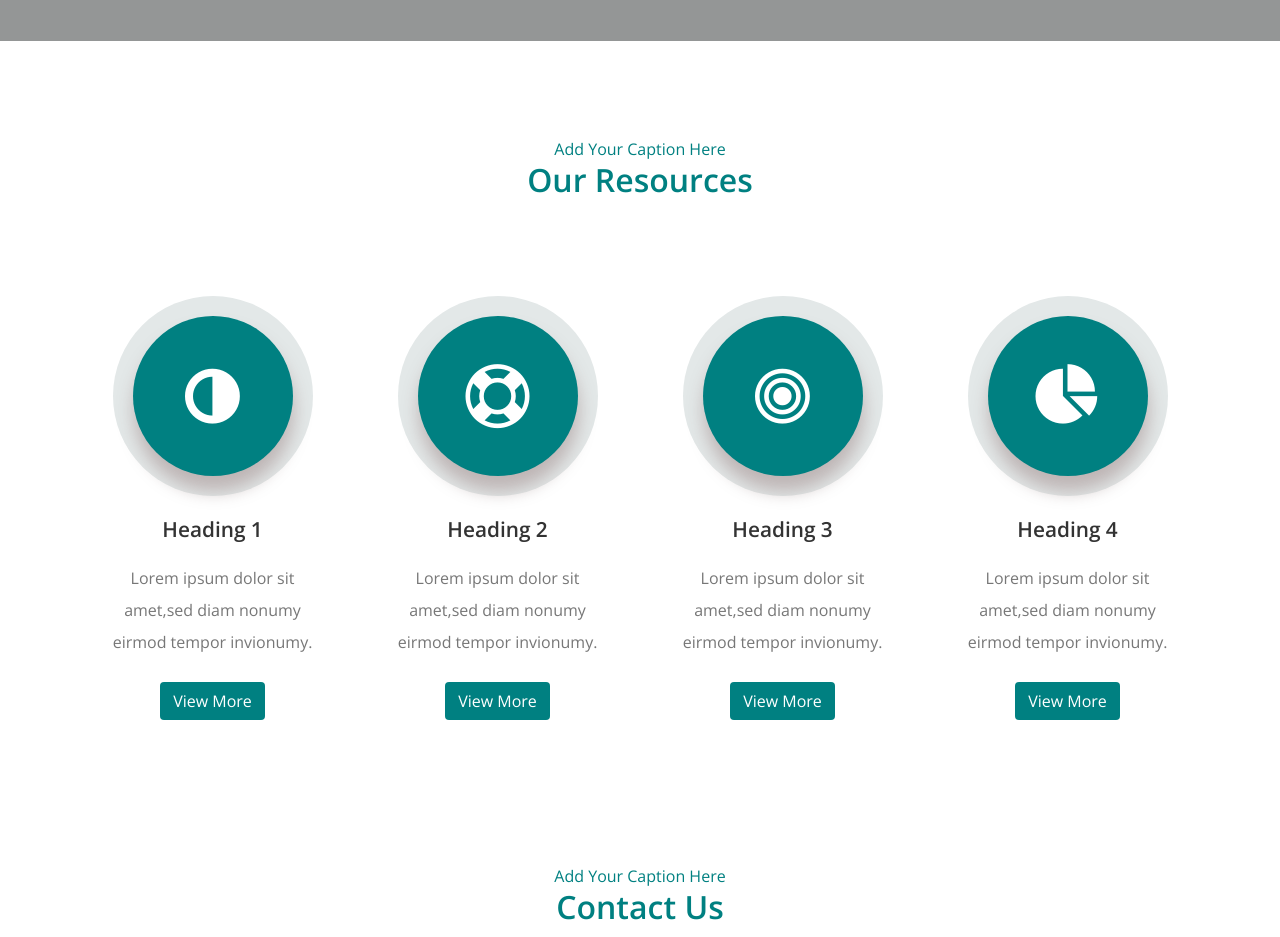
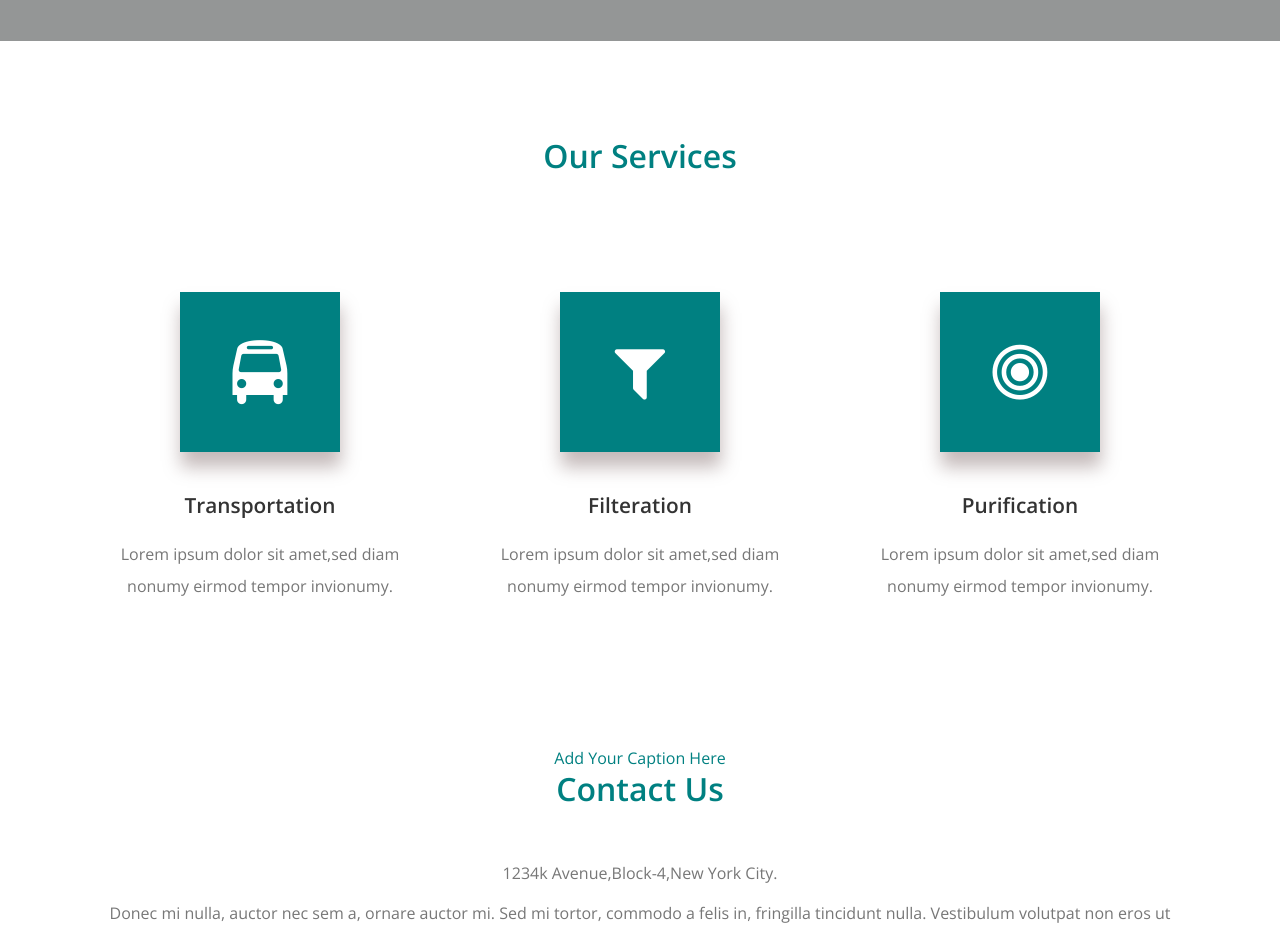
Before and after one commit to TechNest-pk/Vibrant-webiste, a plain HTML site: page index.html in a window 1280 px wide. Shown: the part 3340-4277 px from the top of the page. Drawn offline with nearby package versions, Linux system fonts and the light colour scheme.

Commit message:
Our Services updated

```diff
--- a/css/style.css
+++ b/css/style.css
@@ -276,11 +276,11 @@ h4.item-title {
 }
 
 .ih-item.circle {
-    border-radius: 50%;
+    /* border-radius: 50%; */
     width: 200px;
     height: 200px;
     margin: 0 auto;
-    background: #e3e8e8;
+    background: white;
 }
 
 .ih-item-desc p {
@@ -297,7 +297,7 @@ h4.item-title {
     -webkit-box-shadow: 5px 10px 10px 0px rgba(216, 216, 216, 0.78);
     -moz-box-shadow: 5px 10px 10px 0px rgba(216, 216, 216, 0.78);
     box-shadow: 1px 15px 17px 0px rgba(180, 167, 167, 0.78);
-    border-radius: 50%;
+    /* border-radius: 50%; */
 }
 
 .ih-item.circle .info h3 {
--- a/index.html
+++ b/index.html
@@ -386,45 +386,44 @@ License URL: http://creativecommons.org/licenses/by/3.0/
     <div class="w3_pvt-works pt-sm-5 pt-4" id="services">
         <div class="container py-lg-5">
             <div class="sec-main text-center pb-lg-4 pb-4">
-                <span class="sub-title">add your caption here</span>
-                <h4 class="w3pvt-title">our resources
+                <!-- <span class="sub-title">add your caption here</span> -->
+                <h4 class="w3pvt-title">our Services
                 </h4>
             </div>
             <div class="row space-sec pt-4 mt-lg-5">
-                <div class="col-lg-3 col-sm-6 text-center">
+                <div class="col-lg-4 col-sm-6 text-center">
                     <div class="ih-item circle info_circle_icon d-flex align-items-center justify-content-center bg-theme">
-                        <span class="fa fa-adjust bg-theme " aria-hidden="true"></span>
+                        <span class="fa fa-bus bg-theme " aria-hidden="true"></span>
                     </div>
                     <div class="ih-item-desc">
-                        <h4 class="item-title">heading 1</h4>
+                        <h4 class="item-title">Transportation</h4>
                         <p>Lorem ipsum dolor sit amet,sed diam nonumy eirmod tempor invionumy.</p>
-                        <a class="btn mt-4 w3_pvt-link-bnr scroll bg-theme1 text-white more" href="#about" role="button">View
-                            More</a>
+
                     </div>
                 </div>
-                <div class="col-lg-3  col-sm-6  text-center my-sm-0 my-4">
+                <div class="col-lg-4  col-sm-6  text-center my-sm-0 my-4">
                     <div class="ih-item circle info_circle_icon d-flex align-items-center justify-content-center">
-                        <span class="fa fa-life-ring bg-theme " aria-hidden="true"></span>
+                        <span class="fa fa-filter bg-theme " aria-hidden="true"></span>
                     </div>
                     <div class="ih-item-desc">
-                        <h4 class="item-title">heading 2</h4>
+                        <h4 class="item-title">Filteration</h4>
                         <p>Lorem ipsum dolor sit amet,sed diam nonumy eirmod tempor invionumy.</p>
-                        <a class="btn mt-4 w3_pvt-link-bnr scroll bg-theme1 text-white more" href="#about" role="button">View
-                            More</a>
+                        <!-- <a class="btn mt-4 w3_pvt-link-bnr scroll bg-theme1 text-white more" href="#about" role="button">View
+                            More</a> -->
                     </div>
                 </div>
-                <div class="col-lg-3  col-sm-6  text-center mt-lg-0 mt-sm-5">
+                <div class="col-lg-4  col-sm-6  text-center mt-lg-0 mt-sm-5">
                     <div class="ih-item circle info_circle_icon d-flex align-items-center justify-content-center">
                         <span class="fa fa-bullseye bg-theme " aria-hidden="true"></span>
                     </div>
                     <div class="ih-item-desc">
-                        <h4 class="item-title">heading 3</h4>
+                        <h4 class="item-title">Purification</h4>
                         <p>Lorem ipsum dolor sit amet,sed diam nonumy eirmod tempor invionumy.</p>
-                        <a class="btn mt-4 w3_pvt-link-bnr scroll bg-theme1 text-white more" href="#about" role="button">View
-                            More</a>
+                        <!-- <a class="btn mt-4 w3_pvt-link-bnr scroll bg-theme1 text-white more" href="#about" role="button">View
+                            More</a> -->
                     </div>
                 </div>
-                <div class="col-lg-3 col-sm-6  text-center mt-lg-0 mt-sm-5 mt-4">
+                <!-- <div class="col-lg-3 col-sm-6  text-center mt-lg-0 mt-sm-5 mt-4">
                     <div class="ih-item circle info_circle_icon d-flex align-items-center justify-content-center">
                         <span class="fa fa-pie-chart  bg-theme " aria-hidden="true"></span>
                     </div>
@@ -433,8 +432,8 @@ License URL: http://creativecommons.org/licenses/by/3.0/
                         <p>Lorem ipsum dolor sit amet,sed diam nonumy eirmod tempor invionumy.</p>
                         <a class="btn mt-4 w3_pvt-link-bnr scroll bg-theme1 text-white more" href="#about" role="button">View
                             More</a>
-                    </div>
-                </div>
+                    </div> -->
+                <!-- </div> -->
             </div>
         </div>
     </div>
```
